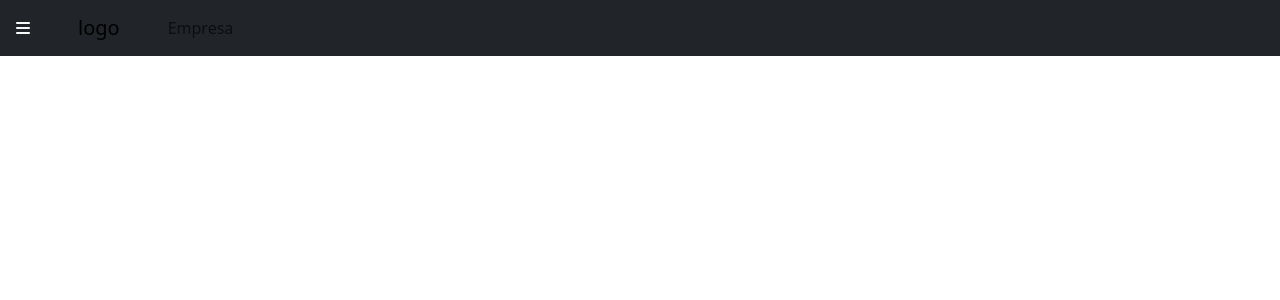
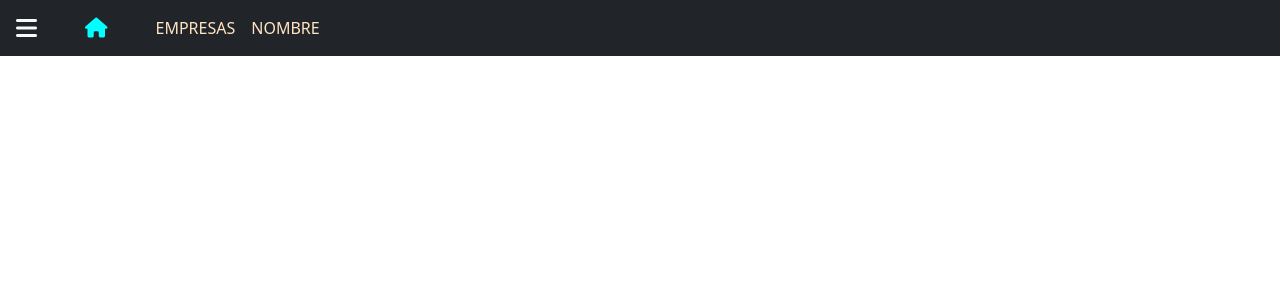
Before and after one commit to sellylima/front-end-test, an Angular app: page / in a window 1280 px wide. Shown: the top 300 px of the page. Built offline with nearby package versions, Linux system fonts and the light colour scheme.

Commit message:
add style css

```diff
--- a/src/app/header/header.component.css
+++ b/src/app/header/header.component.css
@@ -1,10 +1,31 @@
 nav {
     height: 100%;
-};
+}
 
 .side-nav-button {
 display: flex;
 justify-content: center;
 font-size: 1.5rem;
 cursor: pointer;
-};
+}
+
+.side-nav-button:hover {
+    background-color: red;
+    border-radius: 30%;
+}
+
+.nav-link {
+    color:bisque
+}
+
+.navbar-brand {
+    color:aqua
+}
+
+.navbar-nav {
+    text-transform: uppercase;
+}
+
+.nav-link:hover {
+    color: blue;
+}
--- a/src/app/header/header.component.html
+++ b/src/app/header/header.component.html
@@ -3,12 +3,17 @@
     <div class="side-nav-button p-2 me-3 text-light">
         <i class="fa-solid fa-bars"></i>
     </div>
-    <a class="navbar-brand px-4" href="#">logo</a>
+    <a class="navbar-brand px-4" href="#">
+        <i class="fa-solid fa-house"></i>
+    </a>
 
     <div class="navbar-collapse">
         <ul class="navbar-nav me-auto">
             <li class="nav-item">
-                <a class="nav-link" href="#">Empresa</a>
+                <a class="nav-link" href="#">Empresas</a>
+            </li>
+            <li class="nav-item">
+                <a class="nav-link" href="#">Nombre</a>
             </li>
 
         </ul>
--- a/src/index.html
+++ b/src/index.html
@@ -10,6 +10,6 @@
 <body>
   <app-root></app-root>
 
-  <script src="https://kit.fontawesome.com/f42b8bcd38.js" crossorigin="anonymous"></script>
+  <script src="https://kit.fontawesome.com/a1be179924.js" crossorigin="anonymous"></script>
 </body>
 </html>
```
